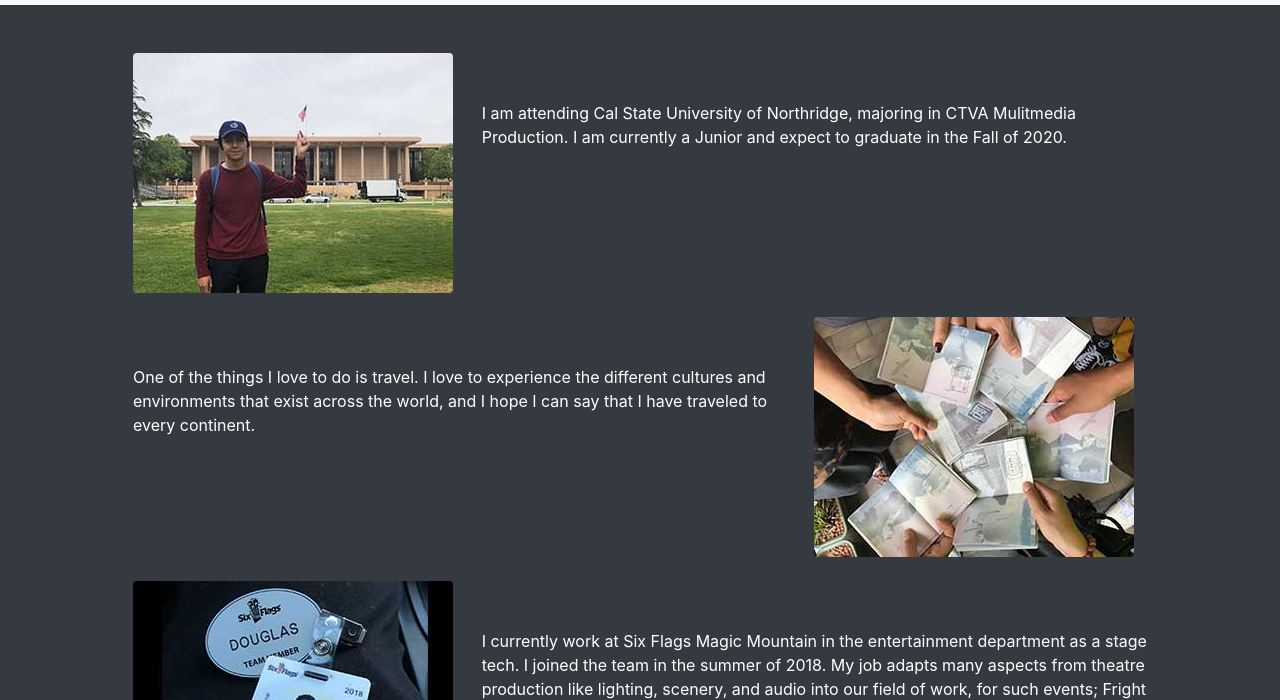
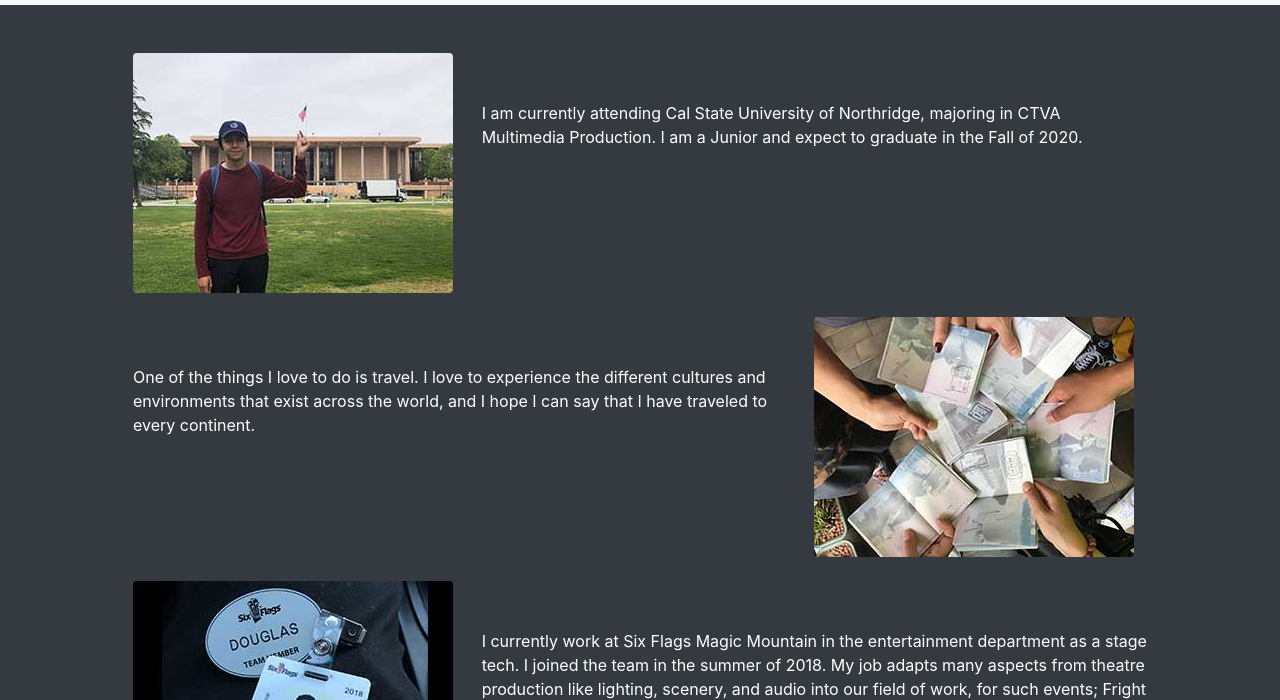
Before and after one commit to dougu1802/ctva461-portfolio, a plain HTML site: page about.html in a window 1280 px wide. Shown: the part 88-788 px from the top of the page. Drawn offline with nearby package versions, Linux system fonts and the light colour scheme.

Commit message:
Edit about page
Edit grammar errors in about page

```diff
--- a/about.html
+++ b/about.html
@@ -84,7 +84,7 @@
 			  <article class="mb-4 custom-grid custom-card">
 			    <img alt="Me standing in front oviatt library attempting to hold the flag at csun on a cloudy day" class="img-fluid custom-card-img rounded animated fadeIn" src="assets/images/csun.jpg">
 			    <div class="custom-card-content p-4 p-md-0">
-			      <p class="mt-lg-5 mt-md-2 mt-sm-auto animated fadeIn delay-1s">I am attending Cal State University of Northridge, majoring in CTVA Mulitmedia Production. I am currently a Junior and expect to graduate in the Fall of 2020.</p>
+			      <p class="mt-lg-5 mt-md-2 mt-sm-auto animated fadeIn delay-1s">I am currently attending Cal State University of Northridge, majoring in CTVA Multimedia Production. I am a Junior and expect to graduate in the Fall of 2020.</p>
 			    </div>
 			  </article>
 
```
